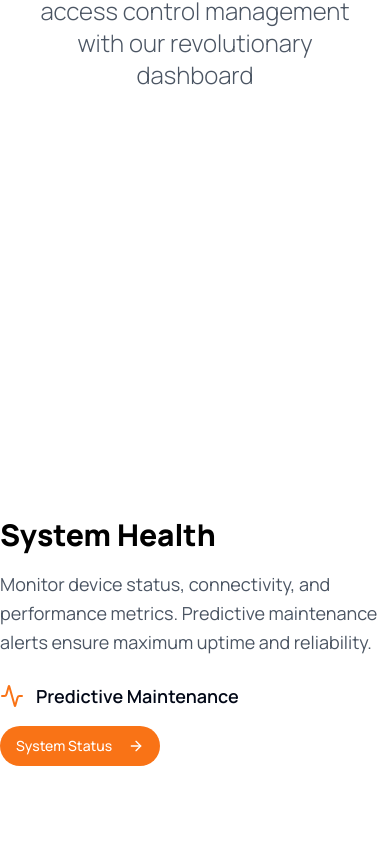
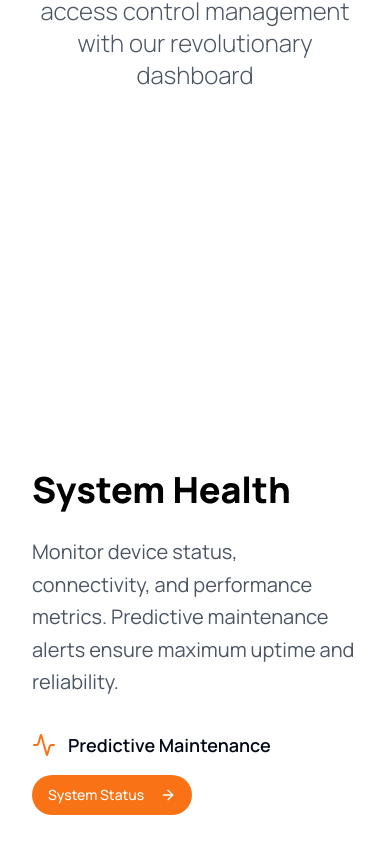
Before and after one commit to ASH-808/webstorlabs-replica-genesis-30, a React (Vite) app: page / in a window 390 px wide. Shown: the part 2873-3726 px from the top of the page. Built offline with nearby package versions, Linux system fonts and the light colour scheme; a web font is replaced by a local one.

Commit message:
Fix non-working sections
Fix the StickyUseCases and other sections that are not rendering properly.

```diff
--- a/src/components/animations/StickyScrollSection.tsx
+++ b/src/components/animations/StickyScrollSection.tsx
@@ -23,31 +23,37 @@ export const StickyScrollSection: React.FC<StickyScrollSectionProps> = ({
     const handleScroll = () => {
       if (!containerRef.current) return;
 
-      const containerRect = containerRef.current.getBoundingClientRect();
+      const container = containerRef.current;
+      const containerRect = container.getBoundingClientRect();
       const containerTop = containerRect.top;
-      const containerHeight = containerRect.height;
+      const containerBottom = containerRect.bottom;
       const windowHeight = window.innerHeight;
 
-      // Only calculate when container is in viewport
-      if (containerTop <= 0 && containerTop + containerHeight > windowHeight) {
-        // Calculate how far we've scrolled through the container
-        const scrolled = Math.abs(containerTop);
-        const maxScroll = containerHeight - windowHeight;
-        const scrollProgress = Math.min(scrolled / maxScroll, 1);
+      // Check if container is in viewport
+      if (containerBottom > 0 && containerTop < windowHeight) {
+        // Calculate how much of the container has been scrolled through
+        const containerHeight = containerRect.height;
+        const scrollableHeight = containerHeight - windowHeight;
 
-        // Calculate active index based on scroll progress
-        const newActiveIndex = Math.min(
-          Math.floor(scrollProgress * items.length),
-          items.length - 1
-        );
+        if (scrollableHeight > 0) {
+          // Calculate scroll progress (0 to 1)
+          const scrolled = Math.max(0, -containerTop);
+          const progress = Math.min(scrolled / scrollableHeight, 1);
 
-        setActiveIndex(newActiveIndex);
+          // Map progress to item index
+          const newIndex = Math.floor(progress * items.length);
+          const clampedIndex = Math.min(Math.max(newIndex, 0), items.length - 1);
+
+          if (clampedIndex !== activeIndex) {
+            setActiveIndex(clampedIndex);
+          }
+        }
       }
     };
 
-    const throttledScroll = (() => {
+    // Throttle scroll events for better performance
     let ticking = false;
-      return () => {
+    const throttledScroll = () => {
       if (!ticking) {
         requestAnimationFrame(() => {
           handleScroll();
@@ -56,13 +62,16 @@ export const StickyScrollSection: React.FC<StickyScrollSectionProps> = ({
         ticking = true;
       }
     };
-    })();
 
     window.addEventListener('scroll', throttledScroll, { passive: true });
-    handleScroll(); // Initial calculation
 
-    return () => window.removeEventListener('scroll', throttledScroll);
-  }, [items.length]);
+    // Initial check
+    handleScroll();
+
+    return () => {
+      window.removeEventListener('scroll', throttledScroll);
+    };
+  }, [items.length, activeIndex]);
 
   return (
     <div
@@ -72,13 +81,15 @@ export const StickyScrollSection: React.FC<StickyScrollSectionProps> = ({
     >
       {/* Progress indicator */}
       <div className="fixed top-1/2 right-8 transform -translate-y-1/2 z-50 hidden md:block">
-        <div className="flex flex-col space-y-2">
+        <div className="flex flex-col space-y-3">
           {items.map((_, index) => (
             <div
               key={index}
               className={cn(
-                "w-2 h-8 rounded-full transition-all duration-300",
-                activeIndex === index ? "bg-blue-600" : "bg-gray-300"
+                "w-2 h-12 rounded-full transition-all duration-500 ease-out",
+                activeIndex === index
+                  ? "bg-blue-600 shadow-lg shadow-blue-600/30"
+                  : "bg-gray-300 hover:bg-gray-400"
               )}
             />
           ))}
@@ -86,36 +97,39 @@ export const StickyScrollSection: React.FC<StickyScrollSectionProps> = ({
       </div>
 
       {/* Sticky content container */}
-      <div className="sticky top-0 h-screen flex">
+      <div className="sticky top-0 h-screen flex overflow-hidden">
         {/* Text Content */}
-        <div className="w-full md:w-1/2 flex items-center justify-center p-6 md:p-12 relative z-20 bg-white">
-          <div className="max-w-lg w-full">
+        <div className="w-full md:w-1/2 flex items-center justify-center p-8 md:p-16 relative z-20 bg-white">
+          <div className="max-w-2xl w-full relative">
             {items.map((item, index) => (
               <div
                 key={index}
                 className={cn(
-                  'absolute inset-0 flex flex-col justify-center transition-all duration-700 ease-out',
+                  'absolute inset-0 flex flex-col justify-center transition-all duration-1000 ease-out',
                   activeIndex === index
-                    ? 'opacity-100 translate-y-0 scale-100'
-                    : activeIndex > index
-                    ? 'opacity-0 -translate-y-8 scale-95'
-                    : 'opacity-0 translate-y-8 scale-95'
+                    ? 'opacity-100 translate-y-0 scale-100 blur-0'
+                    : index < activeIndex
+                    ? 'opacity-0 -translate-y-12 scale-95 blur-sm'
+                    : 'opacity-0 translate-y-12 scale-95 blur-sm'
                 )}
+                style={{
+                  transitionDelay: activeIndex === index ? '100ms' : '0ms'
+                }}
               >
-                <h3 className="text-3xl md:text-4xl lg:text-5xl font-black mb-4 md:mb-6 text-black leading-tight">
+                <h3 className="text-4xl md:text-5xl lg:text-6xl font-black mb-6 md:mb-8 text-black leading-tight">
                   {item.title}
                 </h3>
-                <p className="text-lg md:text-xl text-gray-600 leading-relaxed mb-6 md:mb-8">
+                <p className="text-xl md:text-2xl text-gray-600 leading-relaxed mb-8 md:mb-10">
                   {item.description}
                 </p>
                 {item.content && (
                   <div
                     className={cn(
-                      "transition-all duration-500",
-                      activeIndex === index ? "opacity-100 translate-y-0" : "opacity-0 translate-y-4"
+                      "transition-all duration-700 ease-out",
+                      activeIndex === index ? "opacity-100 translate-y-0" : "opacity-0 translate-y-8"
                     )}
                     style={{
-                      transitionDelay: activeIndex === index ? '300ms' : '0ms'
+                      transitionDelay: activeIndex === index ? '400ms' : '0ms'
                     }}
                   >
                     {item.content}
@@ -127,15 +141,15 @@ export const StickyScrollSection: React.FC<StickyScrollSectionProps> = ({
         </div>
 
         {/* Image Content */}
-        <div className="hidden md:block md:w-1/2 relative">
+        <div className="hidden md:block md:w-1/2 relative overflow-hidden">
           {items.map((item, index) => (
             <div
               key={index}
               className={cn(
-                'absolute inset-0 transition-all duration-700 ease-out',
+                'absolute inset-0 transition-all duration-1000 ease-out',
                 activeIndex === index
                   ? 'opacity-100 scale-100'
-                  : 'opacity-0 scale-105'
+                  : 'opacity-0 scale-110'
               )}
             >
               <img
@@ -144,7 +158,8 @@ export const StickyScrollSection: React.FC<StickyScrollSectionProps> = ({
                 className="w-full h-full object-cover"
                 loading="lazy"
               />
-              <div className="absolute inset-0 bg-gradient-to-l from-black/20 to-transparent" />
+              <div className="absolute inset-0 bg-gradient-to-l from-black/30 to-transparent" />
+              <div className="absolute inset-0 bg-black/10" />
             </div>
           ))}
         </div>
```
Lines whose indentation alone changed are shown as unchanged.
